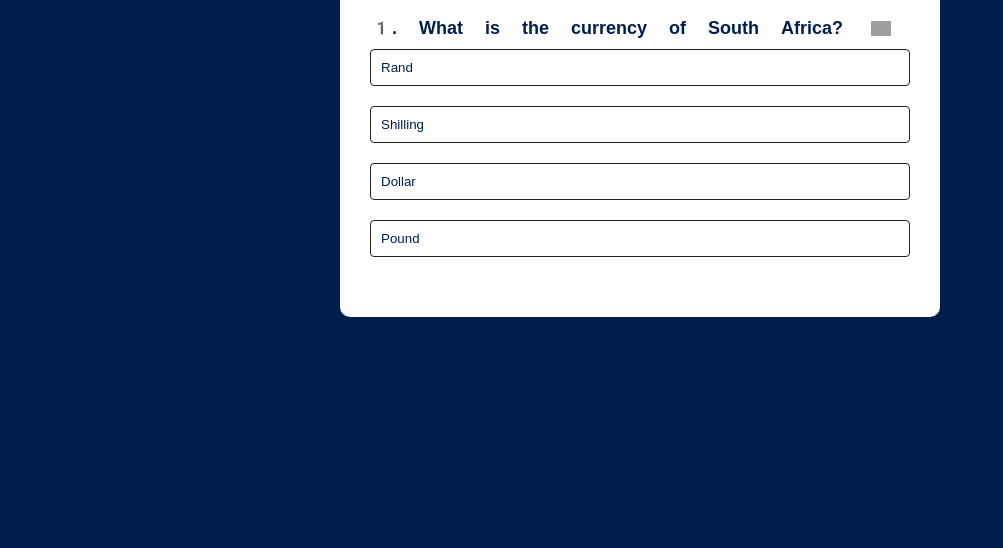
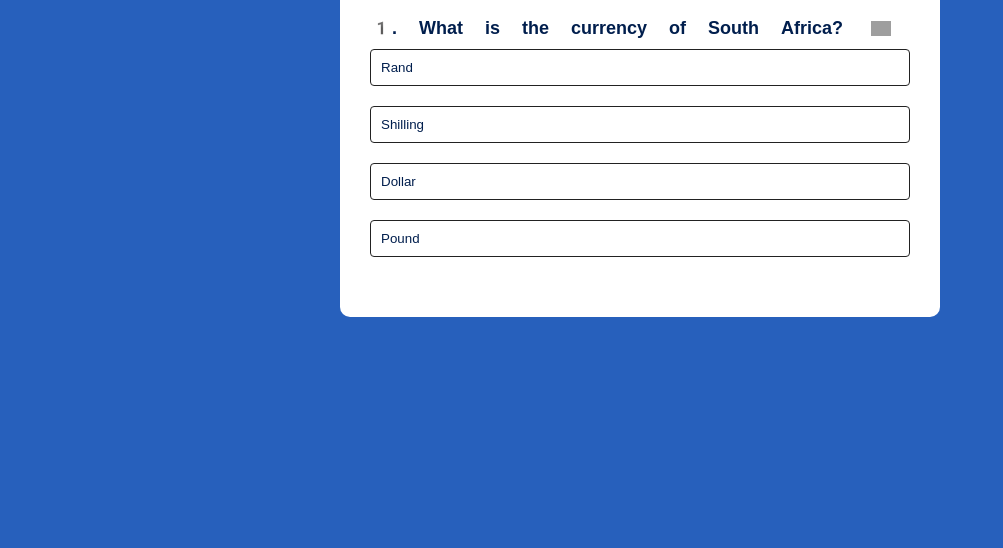
Before and after one commit to alyalgendy/Coin-Quiz-app, a plain HTML site: page index.html in a window 1280 px wide. Shown: the part 252-800 px from the top of the page, without its empty margins (0-1003 px from the left). Drawn offline with Linux system fonts and the light colour scheme; grey boxes are pictures that could not be loaded.

Commit message:
added README.md

```diff
--- a/style.css
+++ b/style.css
@@ -8,10 +8,10 @@
 }
 /* Theme variables: default values (current look) */
 :root{
-    --bg-color: #001e4d; /* page background */
+    --bg-color: #2760bc; /* page background */
     --app-bg: #ffffff; /* card background */
     --text-color: #001e4d; /* main text */
-    --muted-color: #6b7280; /* secondary text */
+    --muted-color: #6b728013; /* secondary text */
     --primary-color: #001e4d; /* accents / icons */
     --base-variant: #e6eef8; /* theme switch bg */
     --btn-bg: #ffffff;
```
Also changed, not shown: image.png (added), 1 other file.
